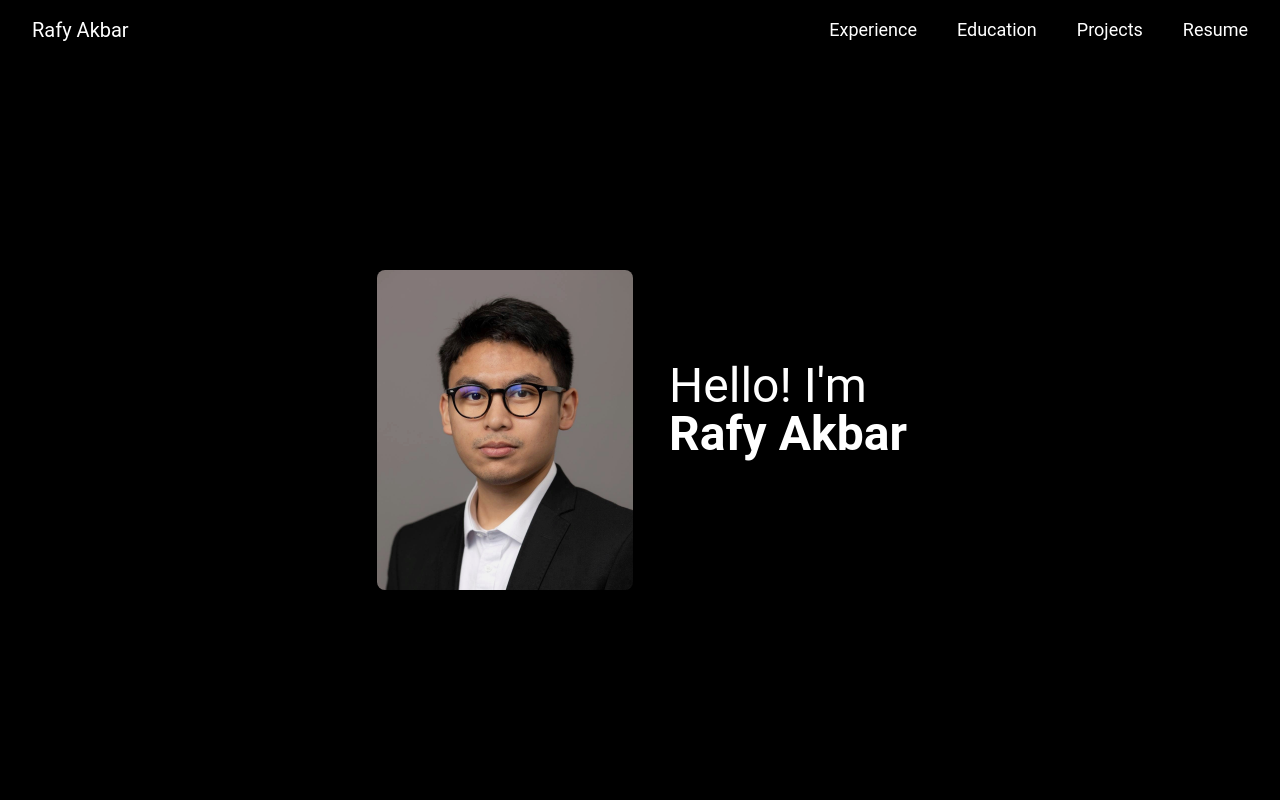
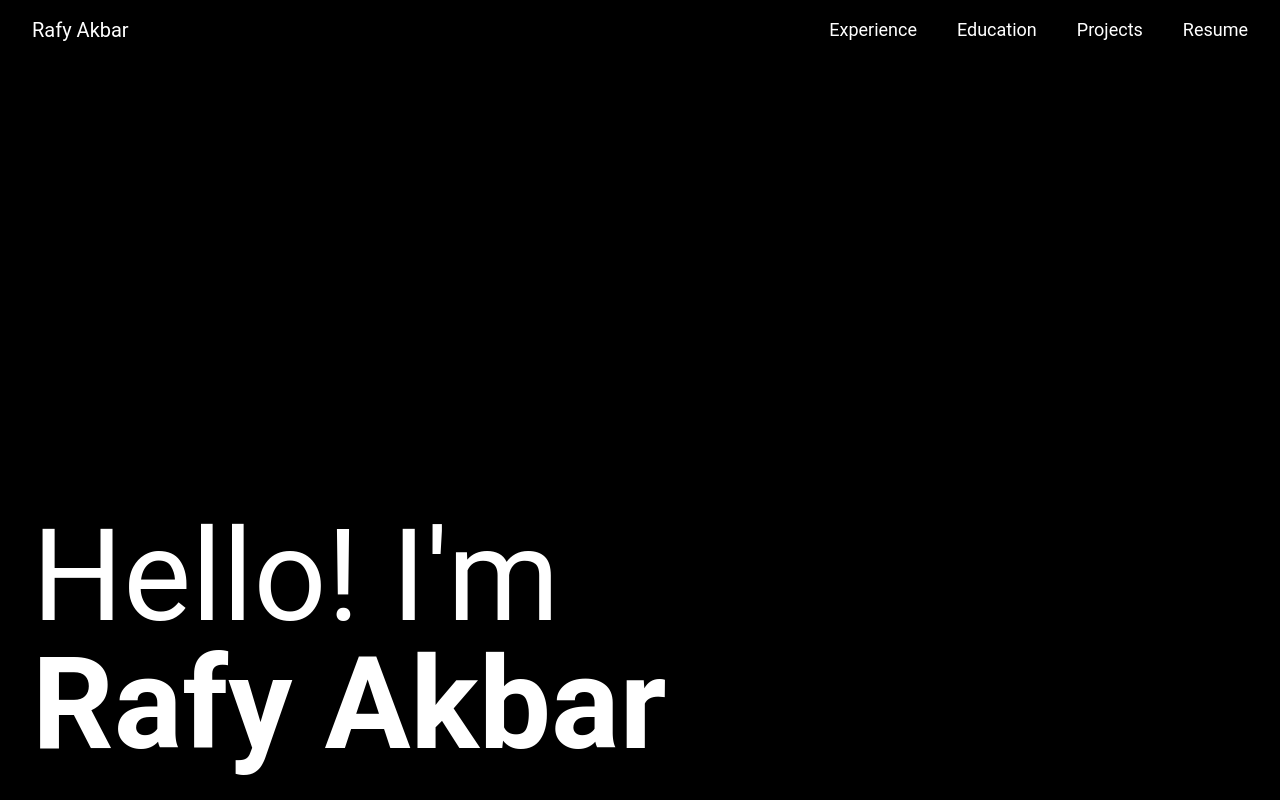
Before and after one commit to Rafyakbar02/portfolio-web, a React (Vite) app: page / in a window 1280 px wide. Shown: the top 800 px of the page. Built offline with nearby package versions, Linux system fonts and the light colour scheme.

Commit message:
finalized design for hero

```diff
--- a/src/components/Hero.jsx
+++ b/src/components/Hero.jsx
@@ -3,20 +3,13 @@ import { photo } from "../assets";
 const Hero = () => {
   return (
     <div
-      className="flex-1 py-12 flex flex-col min-[800px]:flex-row items-center justify-center gap-8"
+      className="h-full flex p-8 items-center sm:items-end"
       id="Home"
     >
-      {/* Profile Photo */}
-      <img
-        src={photo}
-        alt="photo"
-        className="m-1 h-80 w-64 object-cover rounded-lg brightness-95"
-      />
-
       {/* Header */}
-      <div className="text-center min-[800px]:text-left">
-        <h1 className="text-5xl mb-10">
-          Hello! I'm <h1 className="font-semibold">Rafy Akbar</h1>
+      <div>
+        <h1 className="text-6xl sm:text-9xl text-center sm:text-left">
+        Hello! I'm <h1 className="font-semibold">Rafy Akbar</h1>
         </h1>
       </div>
     </div>
```
